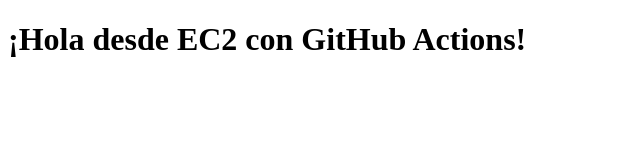
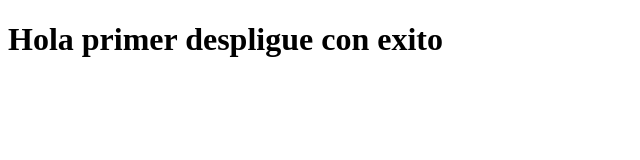
Before and after one commit to Pecherman324/Segundo_intento, a plain HTML site: page index.html in a window 1280 px wide. Shown: the whole page, without its empty margins (0-640 px from the left). Drawn offline with Linux system fonts and the light colour scheme.

Commit message:
Primera versión de la app

```diff
--- a/index.html
+++ b/index.html
@@ -4,6 +4,6 @@
     <title>Mi App en AWS</title>
 </head>
 <body>
-    <h1>¡Hola desde EC2 con GitHub Actions!</h1>
+    <h1>Hola primer despligue con exito</h1>
 </body>
 </html>
```
